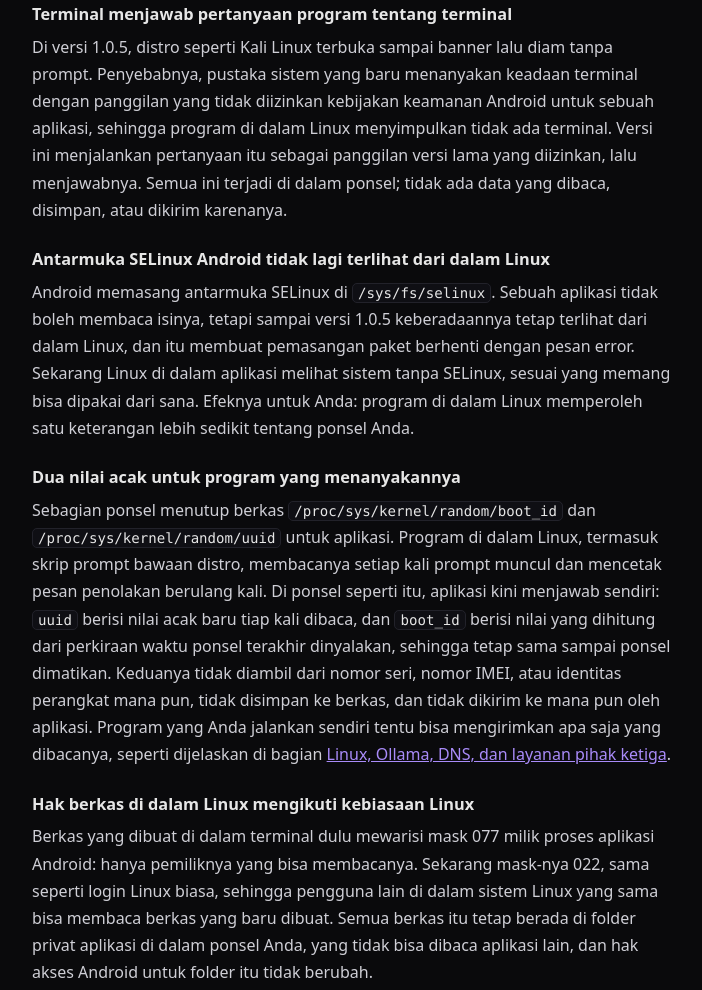
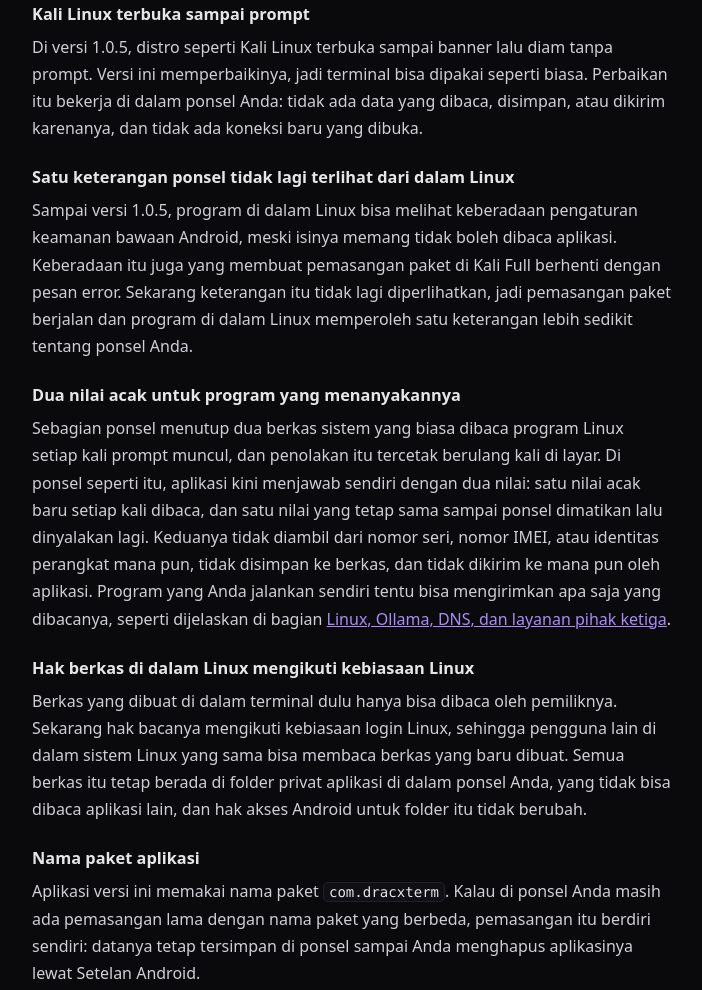
Before and after one commit to ExsoKamabay/exsokamabay.github.io, a plain HTML site: page Privacy-Policy/dracxterm/dracxterm-v1.0.6.html in a window 1280 px wide. Shown: the part 2807-3797 px from the top of the page, without its empty margins (275-977 px from the left). Drawn offline with Linux system fonts and the light colour scheme.

Commit message:
Rewrite dracxterm 1.0.6 privacy policy in plainer language

```diff
--- a/Privacy-Policy/dracxterm/dracxterm-v1.0.6.html
+++ b/Privacy-Policy/dracxterm/dracxterm-v1.0.6.html
@@ -408,43 +408,39 @@
   jaringan, alamat unduhan, izin Android, papan klip, layanan latar belakang, maupun alamat
   kontak. Seluruh perubahan di bawah terjadi di dalam ponsel Anda.</p>
 
-  <h3>Terminal menjawab pertanyaan program tentang terminal</h3>
+  <h3>Kali Linux terbuka sampai prompt</h3>
 
   <p>Di versi 1.0.5, distro seperti Kali Linux terbuka sampai banner lalu diam tanpa prompt.
-  Penyebabnya, pustaka sistem yang baru menanyakan keadaan terminal dengan panggilan yang tidak
-  diizinkan kebijakan keamanan Android untuk sebuah aplikasi, sehingga program di dalam Linux
-  menyimpulkan tidak ada terminal. Versi ini menjalankan pertanyaan itu sebagai panggilan versi
-  lama yang diizinkan, lalu menjawabnya. Semua ini terjadi di dalam ponsel; tidak ada data yang
-  dibaca, disimpan, atau dikirim karenanya.</p>
+  Versi ini memperbaikinya, jadi terminal bisa dipakai seperti biasa. Perbaikan itu bekerja di
+  dalam ponsel Anda: tidak ada data yang dibaca, disimpan, atau dikirim karenanya, dan tidak ada
+  koneksi baru yang dibuka.</p>
 
-  <h3>Antarmuka SELinux Android tidak lagi terlihat dari dalam Linux</h3>
+  <h3>Satu keterangan ponsel tidak lagi terlihat dari dalam Linux</h3>
 
-  <p>Android memasang antarmuka SELinux di <code>/sys/fs/selinux</code>. Sebuah aplikasi tidak
-  boleh membaca isinya, tetapi sampai versi 1.0.5 keberadaannya tetap terlihat dari dalam Linux,
-  dan itu membuat pemasangan paket berhenti dengan pesan error. Sekarang Linux di dalam aplikasi
-  melihat sistem tanpa SELinux, sesuai yang memang bisa dipakai dari sana. Efeknya untuk Anda:
-  program di dalam Linux memperoleh satu keterangan lebih sedikit tentang ponsel Anda.</p>
+  <p>Sampai versi 1.0.5, program di dalam Linux bisa melihat keberadaan pengaturan keamanan
+  bawaan Android, meski isinya memang tidak boleh dibaca aplikasi. Keberadaan itu juga yang
+  membuat pemasangan paket di Kali Full berhenti dengan pesan error. Sekarang keterangan itu tidak
+  lagi diperlihatkan, jadi pemasangan paket berjalan dan program di dalam Linux memperoleh satu
+  keterangan lebih sedikit tentang ponsel Anda.</p>
 
   <h3>Dua nilai acak untuk program yang menanyakannya</h3>
 
-  <p>Sebagian ponsel menutup berkas <code>/proc/sys/kernel/random/boot_id</code> dan
-  <code>/proc/sys/kernel/random/uuid</code> untuk aplikasi. Program di dalam Linux, termasuk skrip
-  prompt bawaan distro, membacanya setiap kali prompt muncul dan mencetak pesan penolakan berulang
-  kali. Di ponsel seperti itu, aplikasi kini menjawab sendiri: <code>uuid</code> berisi nilai acak
-  baru tiap kali dibaca, dan <code>boot_id</code> berisi nilai yang dihitung dari perkiraan waktu
-  ponsel terakhir dinyalakan, sehingga tetap sama sampai ponsel dimatikan. Keduanya tidak diambil
-  dari nomor seri, nomor IMEI, atau identitas perangkat mana pun, tidak disimpan ke berkas, dan
-  tidak dikirim ke mana pun oleh aplikasi. Program yang Anda jalankan sendiri tentu bisa
-  mengirimkan apa saja yang dibacanya, seperti dijelaskan di bagian
+  <p>Sebagian ponsel menutup dua berkas sistem yang biasa dibaca program Linux setiap kali prompt
+  muncul, dan penolakan itu tercetak berulang kali di layar. Di ponsel seperti itu, aplikasi kini
+  menjawab sendiri dengan dua nilai: satu nilai acak baru setiap kali dibaca, dan satu nilai yang
+  tetap sama sampai ponsel dimatikan lalu dinyalakan lagi. Keduanya tidak diambil dari nomor seri,
+  nomor IMEI, atau identitas perangkat mana pun, tidak disimpan ke berkas, dan tidak dikirim ke
+  mana pun oleh aplikasi. Program yang Anda jalankan sendiri tentu bisa mengirimkan apa saja yang
+  dibacanya, seperti dijelaskan di bagian
   <a href="#pihak-ketiga">Linux, Ollama, DNS, dan layanan pihak ketiga</a>.</p>
 
   <h3>Hak berkas di dalam Linux mengikuti kebiasaan Linux</h3>
 
-  <p>Berkas yang dibuat di dalam terminal dulu mewarisi mask 077 milik proses aplikasi Android:
-  hanya pemiliknya yang bisa membacanya. Sekarang mask-nya 022, sama seperti login Linux biasa,
-  sehingga pengguna lain di dalam sistem Linux yang sama bisa membaca berkas yang baru dibuat.
-  Semua berkas itu tetap berada di folder privat aplikasi di dalam ponsel Anda, yang tidak bisa
-  dibaca aplikasi lain, dan hak akses Android untuk folder itu tidak berubah.</p>
+  <p>Berkas yang dibuat di dalam terminal dulu hanya bisa dibaca oleh pemiliknya. Sekarang hak
+  bacanya mengikuti kebiasaan login Linux, sehingga pengguna lain di dalam sistem Linux yang sama
+  bisa membaca berkas yang baru dibuat. Semua berkas itu tetap berada di folder privat aplikasi di
+  dalam ponsel Anda, yang tidak bisa dibaca aplikasi lain, dan hak akses Android untuk folder itu
+  tidak berubah.</p>
 
   <h3>Nama paket aplikasi</h3>
 
```
